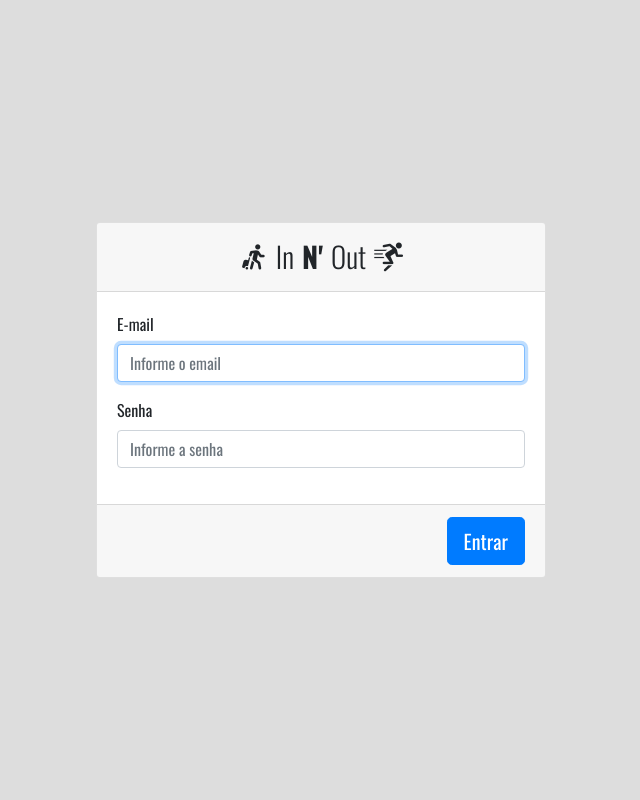
After one commit to Hudsonsoouza/InNout, a PHP site: template src/views/login.php in a window 1280 px wide. The commit adds this page. Shown: the whole page, without its empty margins (319-959 px from the left). Run offline with PHP 8.4, Linux system fonts and the light colour scheme; the template is opened without the code that fills it, so the values that code supplies are empty.

Commit message:
login page

```diff
--- /dev/null
+++ b/src/views/login.php
@@ -0,0 +1,38 @@
+<!DOCTYPE html>
+<html lang="en">
+<head>
+    <meta charset="UTF-8">
+    <meta name="viewport" content="width=device-width, initial-scale=1.0">
+    <title>In 'n Out</title>
+    <link rel="stylesheet" href="assets/css/comum.css">
+    <link rel="stylesheet" href="assets/css/bootstrap.min.css">
+    <link rel="stylesheet" href="assets/css/icofont.min.css">
+    <link rel="stylesheet" href="assets/css/login.css">
+</head>
+<body>
+    <form class="form-login" action="" method="post">
+        <div class="login-card card">
+            <div class="card-header">
+                <i class="icofont-travelling mr-2"></i>
+                <span class="font-weight-light">In</span>
+                <span class="font-weight-bold mx-2">N'</span>
+                <span class="font-weight-light">Out</span>
+                <i class="icofont-runner-alt-1 ml-2"></i>
+            </div>
+            <div class="card-body">
+                <div class="form-group">
+                    <label for="email">E-mail</label>
+                    <input type="email" id="email" name="email" class="form-control" placeholder="Informe o email" autofocus>
+                </div>
+                <div class="form-group">
+                    <label for="password">Senha</label>
+                    <input type="password" id="password" name="password" class="form-control" placeholder="Informe a senha">
+                </div>
+            </div>
+            <div class="card-footer">
+                <button class="btn btn-lg btn-primary">Entrar</button>
+            </div>
+        </div>
+    </form>
+</body>
+</html>
```
Also changed, not shown: public/index.php (+1 -8 lines), public/assets/css/login.css (added).
